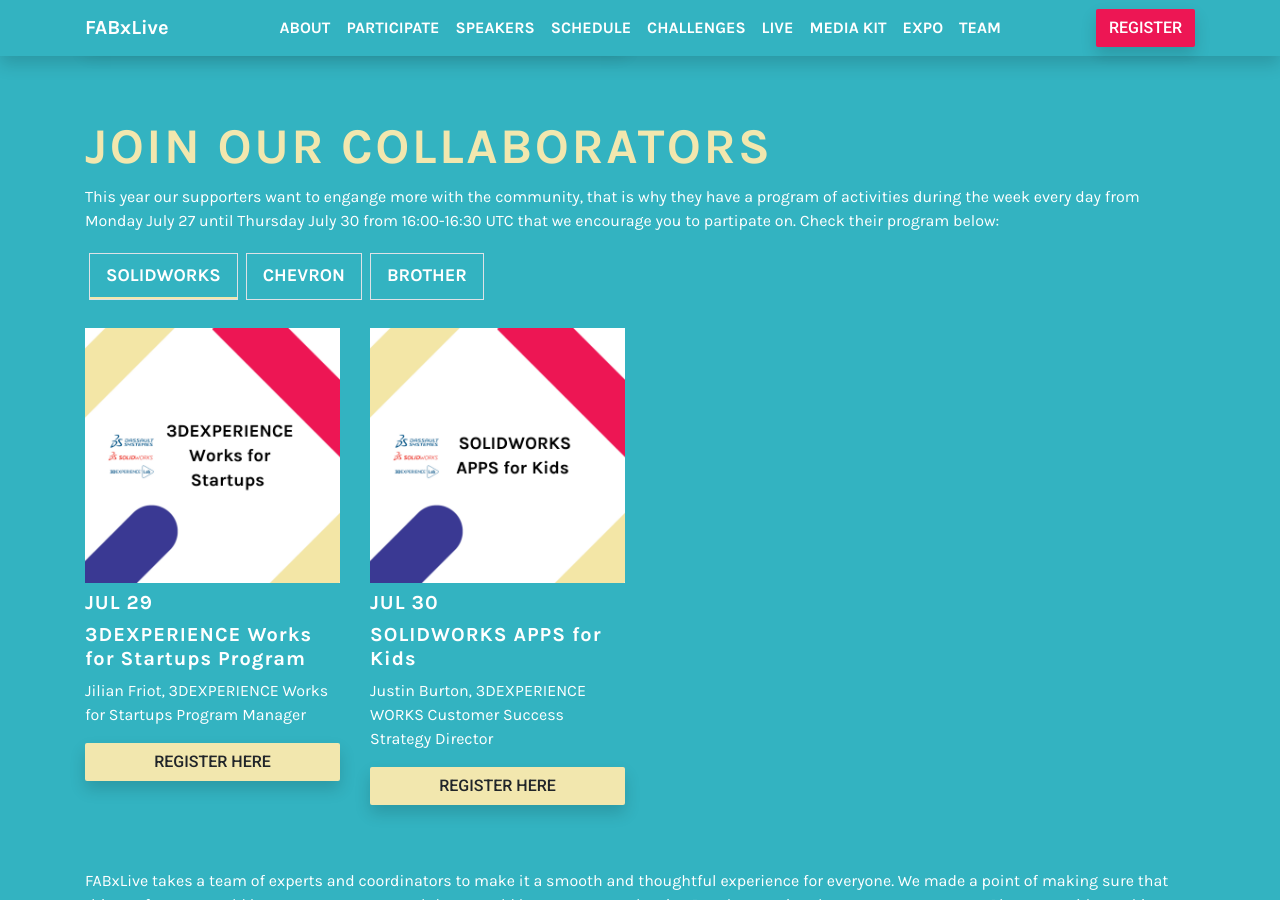
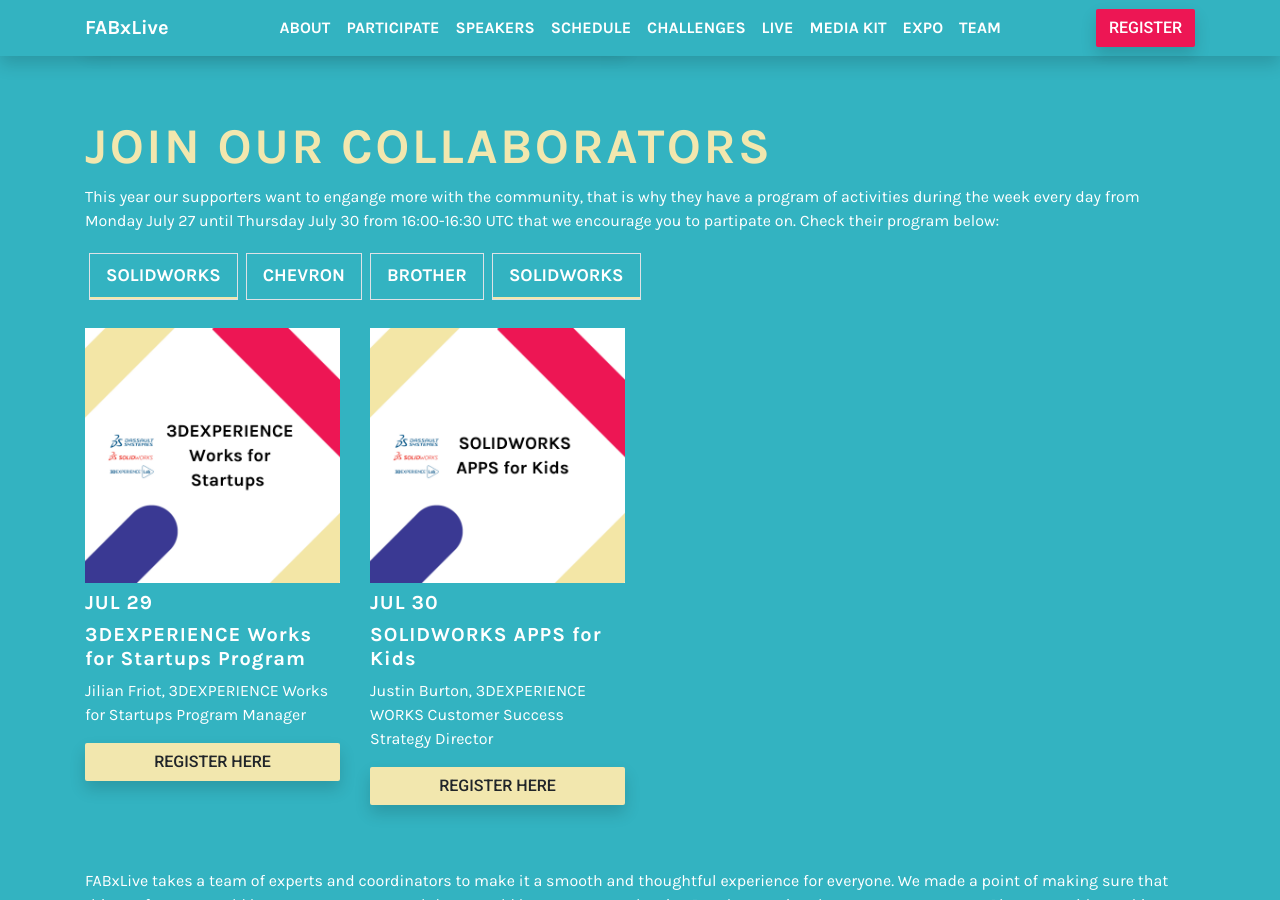
Before and after one commit to fabfoundation/fabxlive2020, a Jekyll site: the page built from index.html, in a window 1280 px wide and 900 px high, scrolled down 2987 px. Built offline with Jekyll 4.4.1, drawn with Linux system fonts in a browser that asks for light colours; nearby versions of some CDN libraries.

Commit message:
Update index.html

```diff
--- a/index.html
+++ b/index.html
@@ -268,6 +268,9 @@
       </li>
       <li class="nav-item border m-1" role="presentation">
         <a class="nav-link" id="tab-brother" data-toggle="tab" href="#participate-3" role="tab">BROTHER</a>
+      </li>
+      <li class="nav-item border m-1" role="presentation">
+        <a class="nav-link active" id="tab-forestCNC" data-toggle="tab" href="#participate-1" role="tab">SOLIDWORKS</a>
       </li>
     </ul>
 
```
